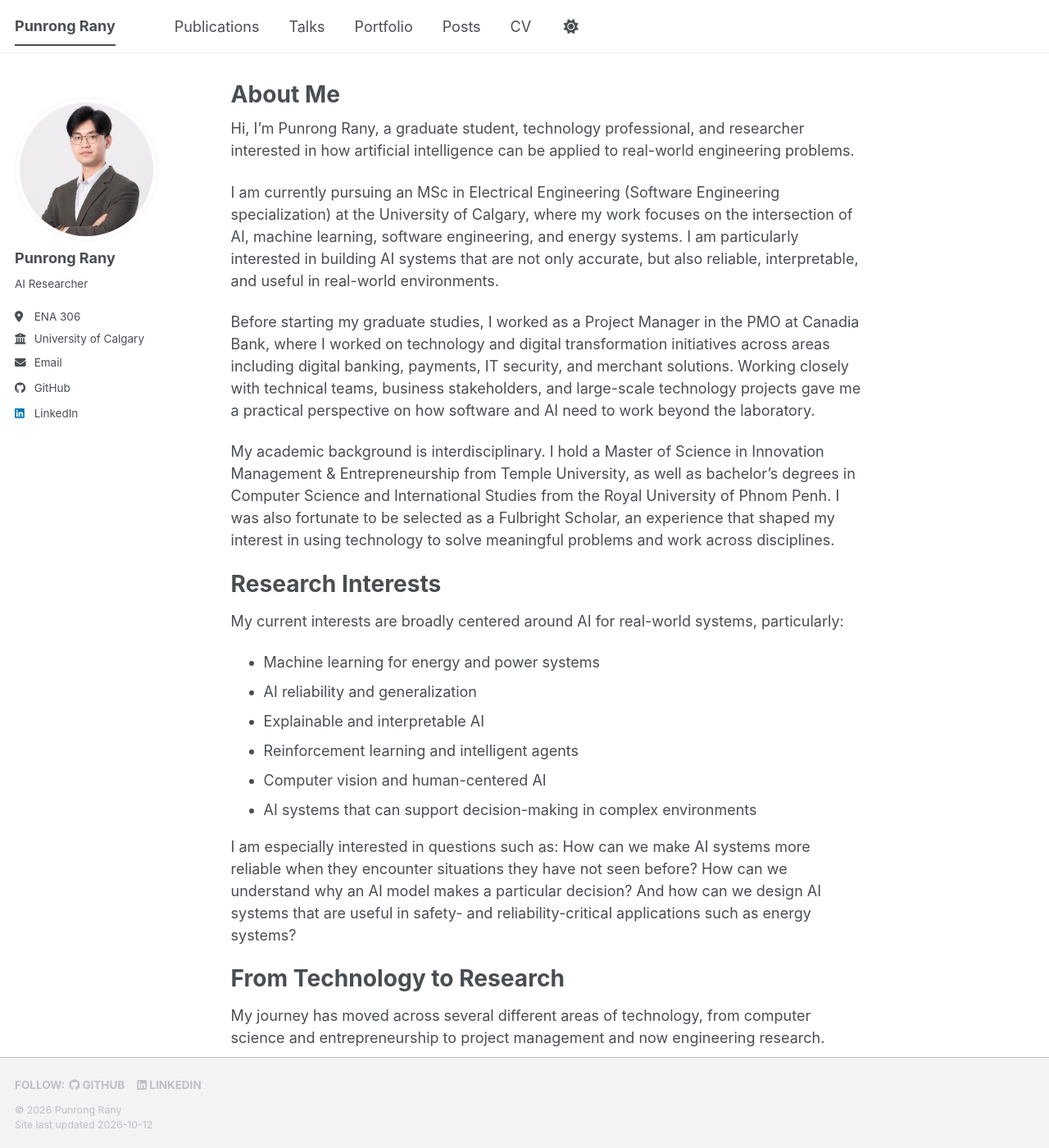
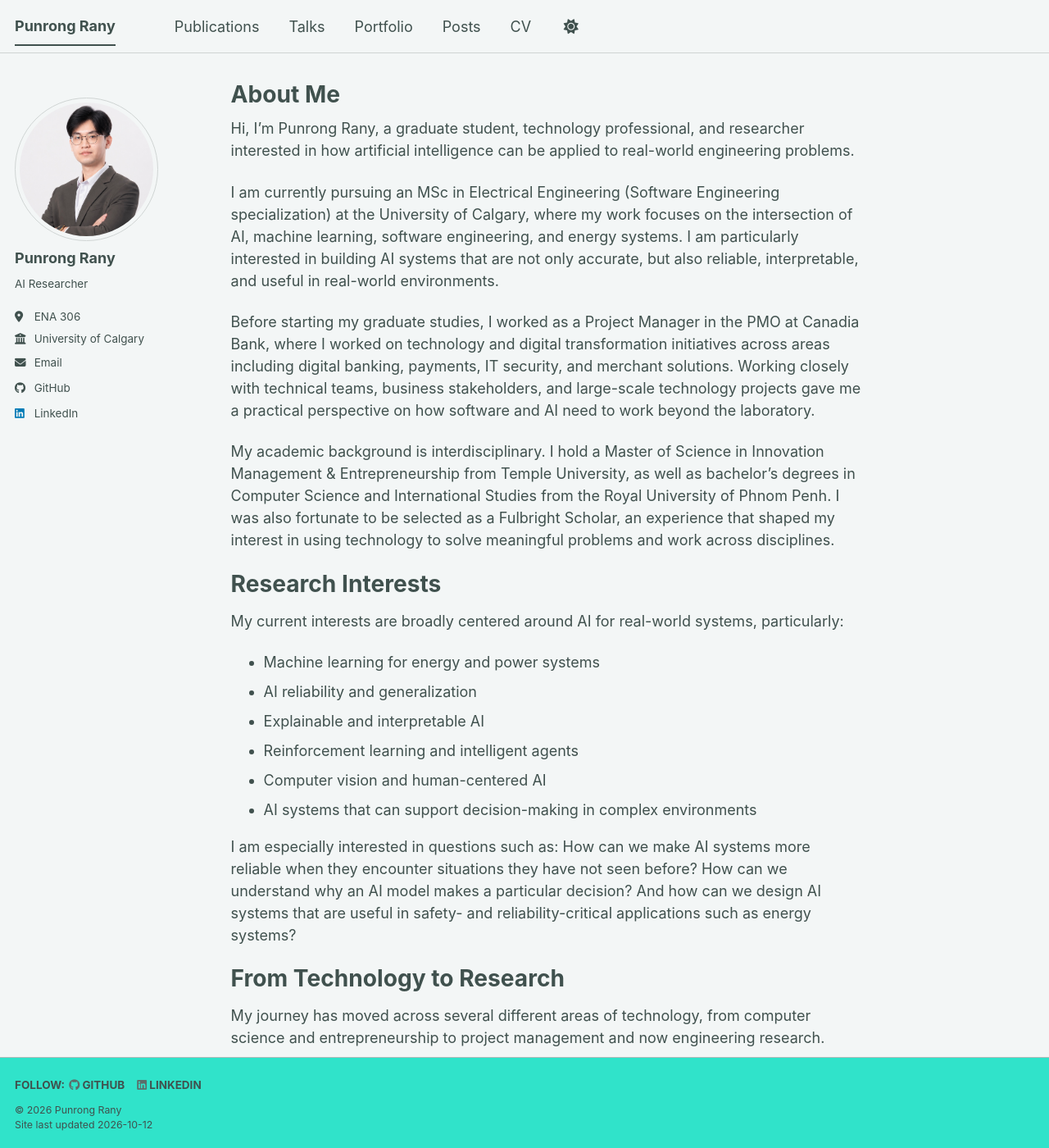
Before and after one commit to punrong/punrong.github.io, a Jekyll site: the page built from _pages/about.md, in a window 1280 px wide and 1400 px high. Shown: the whole window at 82% size. Built offline with Jekyll 4.4.1, drawn with Linux system fonts in a browser that asks for light colours; a style sheet for code colours, icons or effects is not loaded.

Commit message:
Update site theme and site configuration details

```diff
--- a/_config.yml
+++ b/_config.yml
@@ -8,14 +8,14 @@
 
 # Basic Site Settings
 locale                   : "en-US"
-site_theme               : "default" # The available themes options are "default", "air", "sunrise", "mint", "dirt" and "contrast"
+site_theme               : "mint" # The available themes options are "default", "air", "sunrise", "mint", "dirt" and "contrast"
 title                    : "Punrong Rany"
 title_separator          : "-"
 name                     : &name "Punrong Rany"
-description              : &description "Your Name's academic portfolio"   # Update this with a general description of your site, this is the default if not overridden by a page
-url                      : https://punrong.rany.github.io # The base hostname & protocol for your site e.g. "https://[your GitHub username].github.io",
+description              : &description "Academic portfolio of Punrong Rany"   # Update this with a general description of your site, this is the default if not overridden by a page
+url                      : https://punrong.github.io # The base hostname & protocol for your site e.g. "https://[your GitHub username].github.io",
                                                            # or if you already have some other page hosted on Github then use "https://[your GitHub username].github.io/[Your Repo Name]"
-baseurl                  : "" # the subpath of your site, e.g. "/blog"
+baseurl                  : "/punrong.rany.github.io" # the subpath of your site, e.g. "/blog"
 repository               : "punrong/punrong.rany.github.io"
 
 # Site Author - The following control what appear as part of the author content on the side bar.
```
